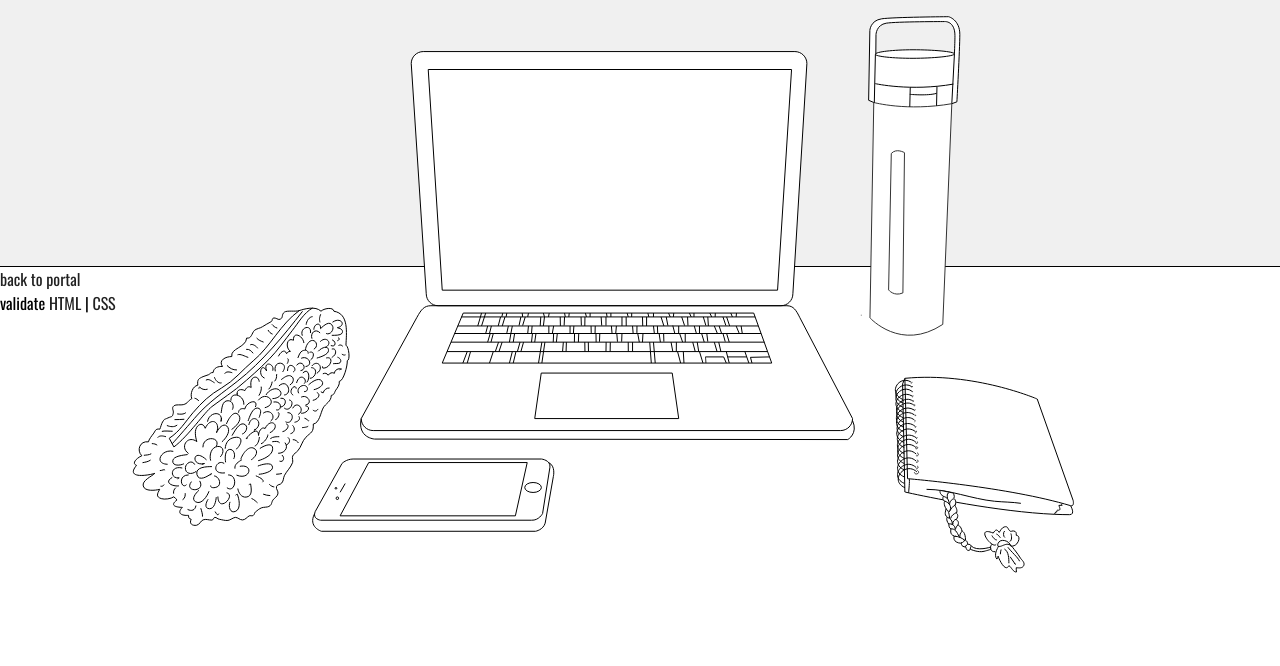
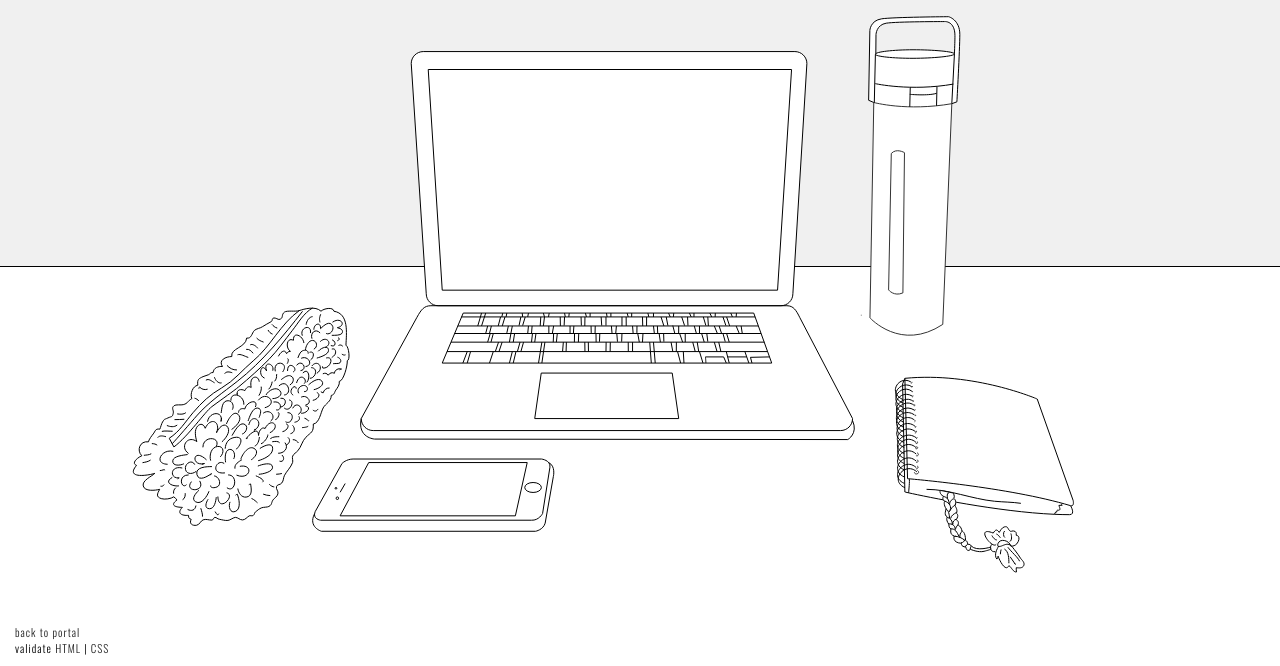
Before and after one commit to bdankul/ex4, a plain HTML site: page pocket.html in a window 1280 px wide. Shown: the part 134-800 px from the top of the page. Drawn offline with nearby package versions, Linux system fonts and the light colour scheme.

Commit message:
update for b

```diff
--- a/pocket.css
+++ b/pocket.css
@@ -105,7 +105,14 @@ p#pencil {
     left: 150px;
 }
 
-
+footer {
+    position: fixed;
+    bottom: 10px;
+    left: 15px;
+    font-size: 11px;
+    font-weight: 300;
+    letter-spacing: 1px;
+}
 
 a:link, a:visited {
     text-decoration: none;
```
